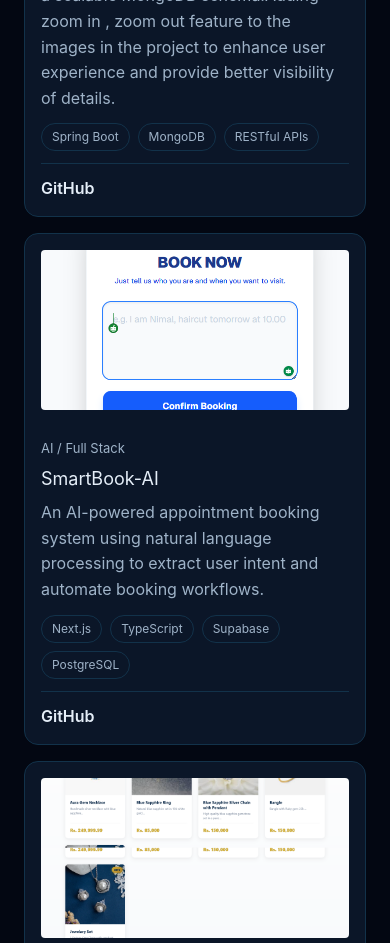
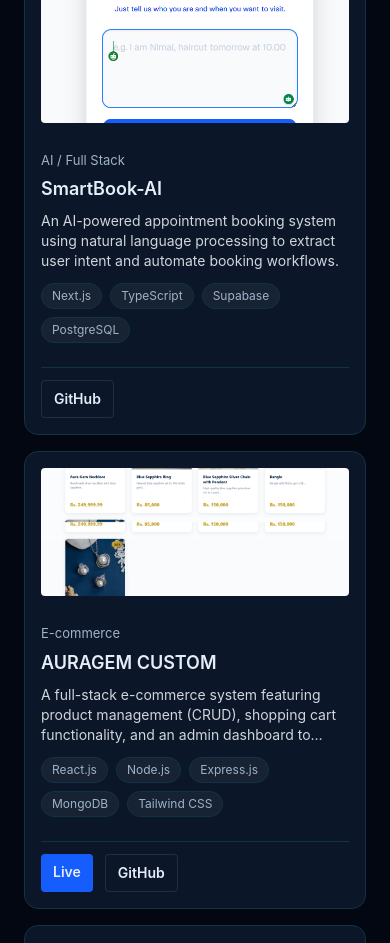
Before and after one commit to chathu-02/my-portfolio, a React (Vite) app: page / in a window 390 px wide. Shown: the part 3460-4403 px from the top of the page. Built offline with nearby package versions, Linux system fonts and the light colour scheme.

Commit message:
responsive ui

```diff
--- a/src/components/ProjectCard.jsx
+++ b/src/components/ProjectCard.jsx
@@ -26,22 +26,25 @@ export default function ProjectCard({
   }
 
   return (
-    <article className="card cursor-pointer" onClick={() => (images.length ? handleOpen(0) : null)}>
+    <article
+      className="card cursor-pointer p-4 bg-transparent hover:bg-white/2 rounded-lg h-full flex flex-col"
+      onClick={() => (images.length ? handleOpen(0) : null)}
+    >
       {images && images.length > 0 && (
         <div className="card__thumb mb-4">
-          <img src={src(images[0])} alt={`${title}-thumb`} className="w-full h-40 object-cover rounded" />
+          <img src={src(images[0])} alt={`${title}-thumb`} className="w-full h-32 sm:h-40 md:h-48 object-cover rounded" />
         </div>
       )}
 
-      <div className="card__body">
-        {category ? <p className="card__meta">{category}</p> : null}
-        <h3 className="card__title">{title}</h3>
-        <p className="card__desc">{description}</p>
+      <div className="card__body flex-1">
+        {category ? <p className="card__meta text-sm text-gray-400 mb-1">{category}</p> : null}
+        <h3 className="card__title text-lg sm:text-xl font-semibold mb-2">{title}</h3>
+        <p className="card__desc text-sm text-gray-300 mb-3 line-clamp-3">{description}</p>
 
         {tech.length > 0 ? (
-          <ul className="tags" aria-label="Technologies">
+          <ul className="tags flex flex-wrap gap-2 mb-3" aria-label="Technologies">
             {tech.map((t) => (
-              <li key={t} className="tag">
+              <li key={t} className="tag text-xs px-2 py-1 bg-white/5 rounded">
                 {t}
               </li>
             ))}
@@ -50,14 +53,26 @@ export default function ProjectCard({
       </div>
 
       {github || live ? (
-        <div className="card__links" aria-label="Project links">
+        <div className="card__links mt-3 flex gap-3" aria-label="Project links">
           {live ? (
-            <a className="card__link" href={live} target="_blank" rel="noreferrer" onClick={(e) => e.stopPropagation()}>
+            <a
+              className="card__link text-sm bg-blue-600 hover:bg-blue-700 text-white py-2 px-3 rounded"
+              href={live}
+              target="_blank"
+              rel="noreferrer"
+              onClick={(e) => e.stopPropagation()}
+            >
               Live
             </a>
           ) : null}
           {github ? (
-            <a className="card__link" href={github} target="_blank" rel="noreferrer" onClick={(e) => e.stopPropagation()}>
+            <a
+              className="card__link text-sm border border-white/10 hover:bg-white/5 text-white py-2 px-3 rounded"
+              href={github}
+              target="_blank"
+              rel="noreferrer"
+              onClick={(e) => e.stopPropagation()}
+            >
               GitHub
             </a>
           ) : null}
--- a/src/sections/Projects.jsx
+++ b/src/sections/Projects.jsx
@@ -11,7 +11,13 @@ export default function Projects() {
         <h2 className="text-3xl md:text-4xl font-bold text-center text-white mb-3">Projects</h2>
         <p className="text-center text-gray-400 mb-10">Selected works and case studies — click a card to view images or details.</p>
 
-        <motion.div variants={container} initial="hidden" whileInView="show" viewport={{ once: true, amount: 0.2 }} className="grid grid-cols-1 sm:grid-cols-2 lg:grid-cols-3 gap-8">
+        <motion.div
+          variants={container}
+          initial="hidden"
+          whileInView="show"
+          viewport={{ once: true, amount: 0.2 }}
+          className="grid grid-cols-1 sm:grid-cols-2 lg:grid-cols-3 gap-6 md:gap-8"
+        >
           {projectDetails.map((p) => (
             <motion.div key={p.id} variants={item}>
               <ProjectCard
```
